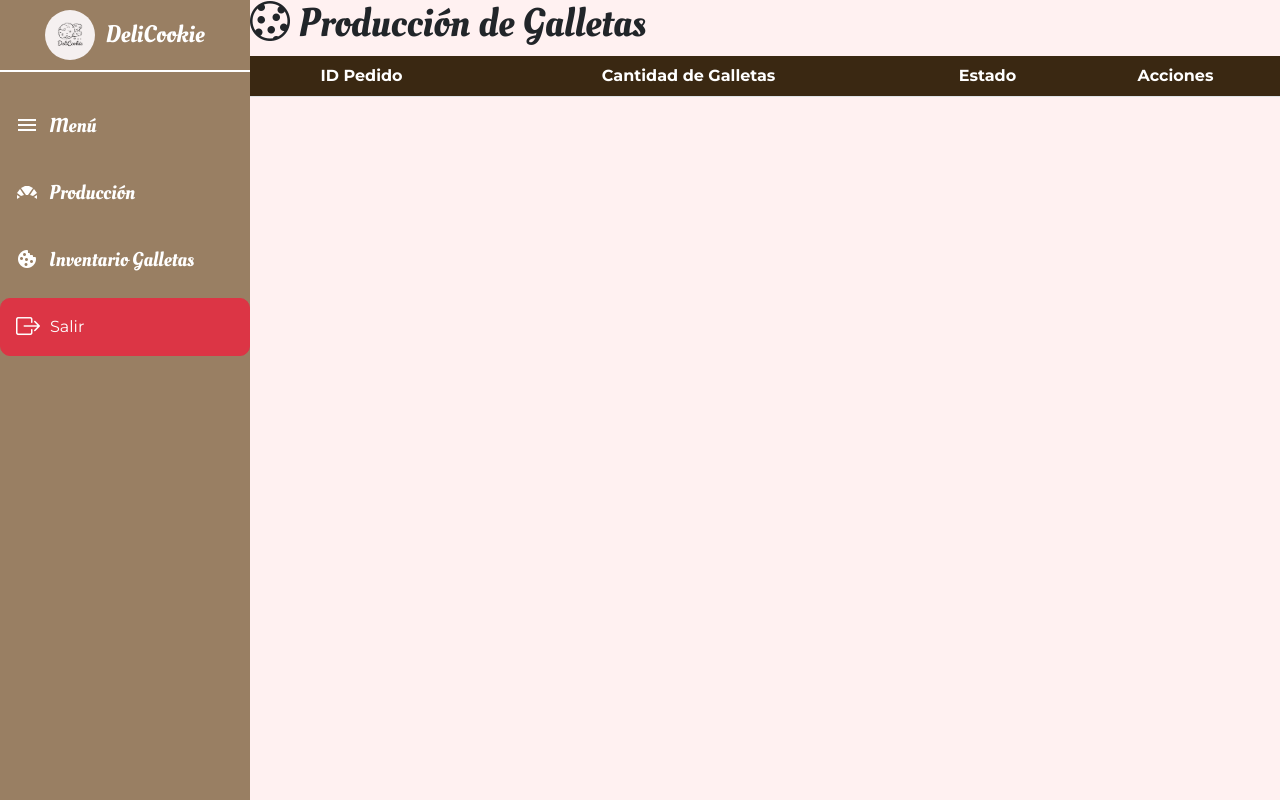
After one commit to IDGS-805-22000980/DonGalleto-Project, a Flask app: page /produccion in a window 1280 px wide. The commit adds this page. Run offline with Flask 3, Linux system fonts and the light colour scheme; lists and menus that the app fills with data are empty; some libraries are stand-ins or nearby versions.

Commit message:
Actualizar Estado

```diff
--- a/app.py
+++ b/app.py
@@ -10,6 +10,7 @@ from models.forms import GalletaForm
 import models.forms
 from controller.menuUsuario import menuGalleta
 from controller.inventario import inventarioTerminado
+from controller.cocinero import chefCocinero
 
 
 app = Flask(__name__)
@@ -18,6 +19,8 @@ csrf=CSRFProtect()
 
 app.register_blueprint(menuGalleta)
 app.register_blueprint(inventarioTerminado)
+app.register_blueprint(chefCocinero)
+
 
 @app.route('/')
 def index():
--- /dev/null
+++ b/controller/cocinero.py
@@ -0,0 +1,49 @@
+from flask import Flask, render_template, request, Blueprint, flash, redirect, url_for
+from flask_wtf.csrf import CSRFProtect
+from models.models import db, Receta, InventarioGalletas, Produccion, Ingredientes, IngredienteReceta, Inventario, Pedido,DetallePedido, SeguimientoPedidos
+from models.forms import ProduccionForm, PedidoForm, CambioEstadoForm
+from datetime import datetime, timedelta
+from sqlalchemy.orm import joinedload
+
+chefCocinero = Blueprint('chefCocinero', __name__)
+
+
+@chefCocinero.route('/produccion')
+def produccion():
+    pedidos = Pedido.query.all()
+    form = CambioEstadoForm()
+    for pedido in pedidos:
+        print(f"Pedido ID en Flask: {pedido.idPedido}")  # DEBUG
+    return render_template('produccion.html', pedidos=pedidos, form=form)
+
+
+@chefCocinero.route('/cambiar_estado', methods=['POST'])
+def cambiar_estado():
+
+    id_pedido = request.form.getlist("idPedido")
+    nuevo_estado = request.form.get("nuevoEstado")
+
+    print(f"ID Pedido recibido: {id_pedido}")  # Para ver cómo llega el valor
+    print(f"Nuevo estado recibido: {nuevo_estado}")
+
+    # Filtra valores vacíos
+    id_pedido = [x for x in id_pedido if x]  # Elimina valores vacíos
+
+    if not id_pedido:
+        flash("Pedido no encontrado", "danger")
+        return redirect(url_for('chefCocinero.produccion'))
+
+    id_pedido = id_pedido[0]  # Tomamos solo el primer valor
+    pedido = Pedido.query.get(id_pedido)
+
+    if not pedido:
+        flash("Pedido no encontrado en la base de datos", "danger")
+        return redirect(url_for('chefCocinero.produccion'))
+
+    pedido.estado = nuevo_estado
+    db.session.commit()
+
+    print(f"Estado actualizado en la base de datos: {pedido.estado}")
+
+    flash("Estado actualizado correctamente", "success")
+    return redirect(url_for('chefCocinero.produccion'))
--- a/models/forms.py
+++ b/models/forms.py
@@ -1,9 +1,10 @@
-from wtforms import Form
+from datetime import datetime, timedelta
+from wtforms import DateField, DateTimeField, DecimalField, Form, HiddenField, SelectField, SubmitField, TextAreaField
 from flask_wtf import FlaskForm
 from wtforms import StringField,IntegerField
 from wtforms import EmailField
 from wtforms import validators
-from wtforms.validators import DataRequired
+from wtforms.validators import DataRequired, NumberRange
 
 class GalletaForm(FlaskForm):
     nombre_receta = StringField('Nombre', validators=[DataRequired()])
@@ -11,3 +12,94 @@ class GalletaForm(FlaskForm):
     cantidad_galleta_producida = IntegerField('Cantidad de Galletas producidas', validators=[DataRequired()])
     dias_caducidad = IntegerField('Dias de caducidad', validators=[DataRequired()])
     inventario = IntegerField('Inventario', validators=[DataRequired()])
+
+class ProductoForm(FlaskForm):
+    idProduccion = IntegerField('Id de produccion', validators=[DataRequired()])
+    idReceta = IntegerField('Id de receta', validators=[DataRequired()])
+    fechaCaducidad = DateField('Fecha de caducidad', validators=[DataRequired()])
+    fechaProduccion = DateField('Fecha de produccion', validators=[DataRequired()])
+    receta = SelectField('Receta', choices=[(1, 'Receta 1'), (2, 'Receta 2'), (3, 'Receta 3'), (4, 'Receta 4'), (5, 'Receta 5')])
+
+class PedidoForm(FlaskForm):
+    idUsuario = SelectField('Cliente', coerce=int, validators=[DataRequired()])
+    direccionEntrega = StringField('Dirección de Entrega', validators=[DataRequired()])
+    telefonoContacto = StringField('Teléfono de Contacto', validators=[DataRequired()])
+    notas = TextAreaField('Notas Adicionales')
+    metodo_pago = SelectField('Método de Pago',
+                            choices=[('Efectivo', 'Efectivo'),
+                                    ('Tarjeta', 'Tarjeta'),
+                                    ('Transferencia', 'Transferencia')],
+                            validators=[DataRequired()])
+    submit = SubmitField('Crear Pedido')
+
+class DetallePedidoForm(FlaskForm):
+    idPedido = HiddenField()
+    idGalleta = SelectField('Galleta', coerce=int, validators=[DataRequired()])
+    cantidad = IntegerField('Cantidad', validators=[DataRequired(), NumberRange(min=1)])
+    precioUnitario = DecimalField('Precio Unitario', validators=[DataRequired()])
+    personalizacion = TextAreaField('Personalización')
+    submit = SubmitField('Agregar al Pedido')
+
+class ProcesarPedidoForm(FlaskForm):
+    idPedido = HiddenField()
+    submit = SubmitField('Iniciar Producción')
+    cancelar = SubmitField('Cancelar Pedido')
+
+
+class ProduccionForm(FlaskForm):
+    idReceta = SelectField(
+        'Receta',
+        coerce=int,
+        validators=[DataRequired()],
+        choices=[]  # Se llenará dinámicamente
+    )
+    cantidad = IntegerField(
+        'Cantidad a Producir',
+        validators=[
+            DataRequired(),
+            NumberRange(min=1, message="La cantidad debe ser al menos 1")
+        ]
+    )
+    submit = SubmitField('Iniciar Producción')
+    submit = SubmitField('Iniciar Producción')
+
+class IngredienteRecetaForm(FlaskForm):
+    idReceta = HiddenField()
+    idIngrediente = SelectField('Ingrediente', coerce=int, validators=[DataRequired()])
+    cantidad = DecimalField('Cantidad', validators=[DataRequired(), NumberRange(min=0.01)])
+    unidadMedida = SelectField('Unidad de Medida',
+                            choices=[('gramo', 'Gramos'),
+                                    ('kilogramo', 'Kilogramos'),
+                                    ('litro', 'Litros'),
+                                    ('mililitro', 'Mililitros'),
+                                    ('pieza', 'Piezas'),
+                                    ('bulto', 'Bultos')],
+                            validators=[DataRequired()])
+    observaciones = TextAreaField('Observaciones')
+    submit = SubmitField('Agregar Ingrediente')
+
+
+class InventarioForm(FlaskForm):
+    idIngrediente = SelectField(
+        'Ingrediente',
+        coerce=int,
+        validators=[DataRequired()],
+        choices=[]
+    )
+    cantidad = DecimalField(
+        'Cantidad',
+        validators=[DataRequired(), NumberRange(min=0)],
+        places=2
+    )
+    submit = SubmitField('Actualizar Inventario')
+class CambioEstadoForm(FlaskForm):
+    idPedido = HiddenField()
+    nuevoEstado = SelectField('Nuevo Estado',
+                            choices=[('Pendiente', 'Pendiente'),
+                                    ('En proceso', 'En proceso'),
+                                    ('Listo para recoger', 'Listo para recoger'),
+                                    ('Entregado', 'Entregado'),
+                                    ('Cancelado', 'Cancelado')],
+                            validators=[DataRequired()])
+    comentarios = TextAreaField('Comentarios')
+    submit = SubmitField('Cambiar Estado')
--- /dev/null
+++ b/static/CSS/produccion.css
@@ -0,0 +1,39 @@
+.estado-pendiente {
+    background-color: #FF0000;
+    color: white;
+    padding: 5px;
+    border-radius: 5px;
+}
+
+.estado-en-proceso {
+    background-color: #FFFF00;
+    color: black;
+    padding: 5px;
+    border-radius: 5px;
+}
+
+.estado-listo-para-recoger {
+    background-color: #008000;
+    color: white;
+    padding: 5px;
+    border-radius: 5px;
+}
+
+.estado-entregado {
+    background-color: #0000FF;
+    color: white;
+    padding: 5px;
+    border-radius: 5px;
+}
+
+.estado-cancelado {
+    background-color: #808080;
+    color: white;
+    padding: 5px;
+    border-radius: 5px;
+}
+
+h1 {
+    font-family: "Oleo Script", sans-serif;
+    text-align: left;
+}
--- /dev/null
+++ b/templates/_macros.html
@@ -0,0 +1,13 @@
+{% macro campoNuevo(field) %}
+<div class="mb-3">
+    {{ field.label(class="form-label") }}
+    {{ field(class="form-control" if not field.type == 'SelectField' else "form-select", **kwargs) }}
+    {% if field.errors %}
+    <div class="invalid-feedback d-block">
+        {% for error in field.errors %}
+        <span>{{ error }}</span>
+        {% endfor %}
+    </div>
+    {% endif %}
+</div>
+{% endmacro %}
--- a/templates/layoutCocinero.html
+++ b/templates/layoutCocinero.html
@@ -2,7 +2,7 @@
 <html lang="en">
 
 <head>
-    <title>Galletería/Conócenos</title>
+    <title>Galletería</title>
     <meta charset="UTF-8">
     <meta name="viewport" content="width=device-width, initial-scale=1.0">
     <meta name="Author" content="Alejandra Hernandez Sauceda" />
@@ -25,8 +25,15 @@
             <h4>DeliCookie</h4>
         </div>
         <a href="../MenuGalletas/index.html"><i class="mdi mdi-menu"></i><span>Menú</span></a>
-        <a href="../Ventas/index.html"><i class="mdi mdi-cash-multiple"></i><span>Ventas</span></a>
-        <a href="{{ url_for('inventarioTerminado.inventario') }}"><i class="mdi mdi-cookie"></i><span>Inventario Galletas</span></a>
+
+        <a href="{{ url_for('chefCocinero.produccion') }}">
+            <i class="mdi mdi-food-croissant"></i><span>Producción</span>
+        </a>
+
+
+
+        <a href="{{ url_for('inventarioTerminado.inventario') }}"><i class="mdi mdi-cookie"></i><span>Inventario
+                Galletas</span></a>
         <a href="../../../users.html" class="btn btn-danger fixed-bottom-btn"><i class="bi bi-box-arrow-right"></i>
             Salir</a>
     </div>
--- /dev/null
+++ b/templates/produccion.html
@@ -0,0 +1,55 @@
+{% extends "layoutCocinero.html" %}
+{% import "_macros.html" as macros %}
+
+{% block container %}
+<link rel="stylesheet" href="../static/CSS/produccion.css">
+<h1 <i class="bi bi-cookie"></i>    Producción de Galletas</h1>
+
+<table class="table" style="text-align: center;">
+    <thead>
+        <tr>
+            <th>ID Pedido</th>
+            <th>Cantidad de Galletas</th>
+            <th>Estado</th>
+            <th>Acciones</th>
+        </tr>
+    </thead>
+    <tbody>
+        {% for pedido in pedidos %}
+        <tr>
+            <td>{{ pedido.idPedido }}</td>
+            <td>
+                {% for detalle in pedido.detalles_pedido %}
+                {{ detalle.cantidad }}
+                {% endfor %}
+            </td>
+            <td>
+                <span class="badge estado-{{ pedido.estado | lower | replace(' ', '-') }}">{{ pedido.estado }}</span>
+            </td>
+            <td>
+                <form method="post" action="{{ url_for('chefCocinero.cambiar_estado') }}">
+                    {{ form.hidden_tag() }}
+                    <input type="hidden" name="idPedido" value="{{ pedido.idPedido }}">
+                    <select name="nuevoEstado" class="form-select">
+                        <option value="Pendiente" {% if pedido.estado=='Pendiente' %}selected{% endif %}>Pendiente
+                        </option>
+                        <option value="En proceso" {% if pedido.estado=='En proceso' %}selected{% endif %}>En proceso
+                        </option>
+                        <option value="Listo para recoger" {% if pedido.estado=='Listo para recoger' %}selected{% endif
+                            %}>Listo para recoger</option>
+                        <option value="Entregado" {% if pedido.estado=='Entregado' %}selected{% endif %}>Entregado
+                        </option>
+                        <option value="Cancelado" {% if pedido.estado=='Cancelado' %}selected{% endif %}>Cancelado
+                        </option>
+                    </select>
+                    <button type="submit" class="btn btn-primary">Actualizar</button>
+                </form>
+
+            </td>
+        </tr>
+        {% endfor %}
+    </tbody>
+</table>
+
+
+{% endblock %}
```
Also changed, not shown: models/models.py (+45 -3 lines), 1 other file.
